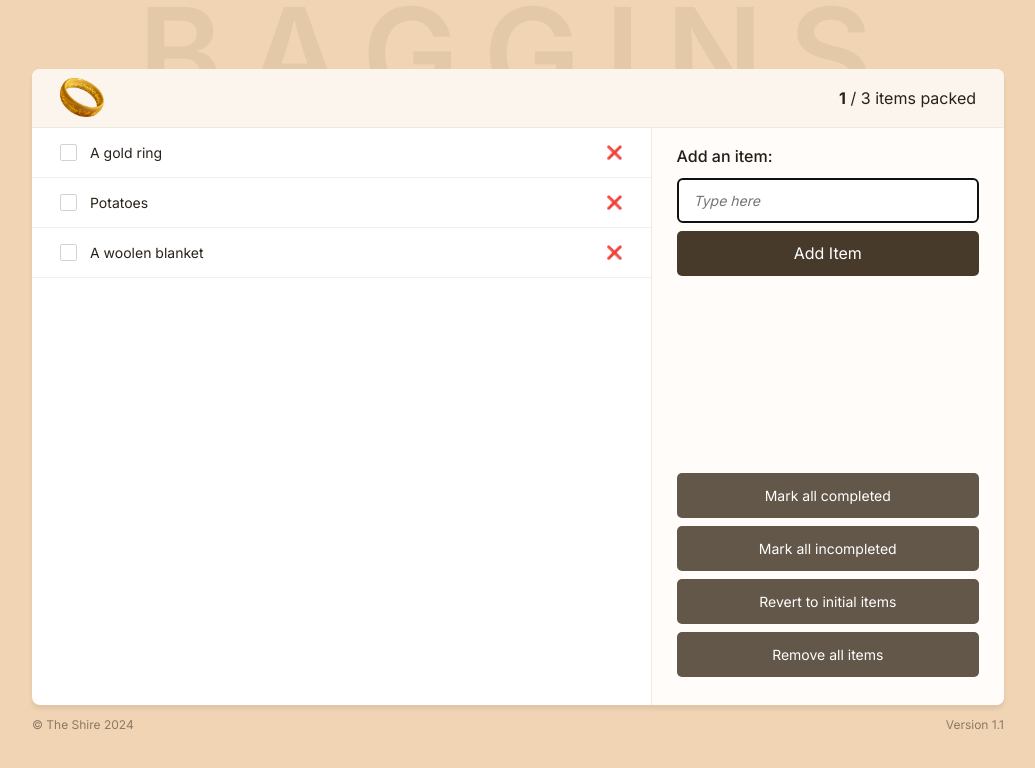
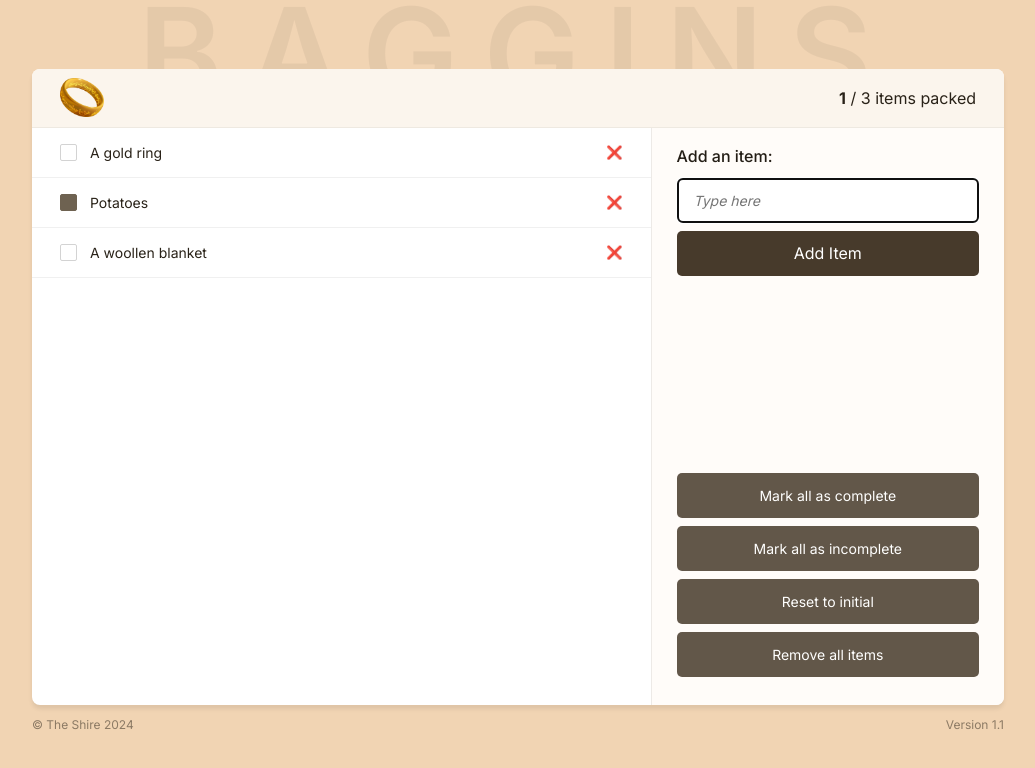
Before and after one commit to Polynomial-B/baggins, a React (Vite) app: page / in a window 1280 px wide. Shown: the top 768 px of the page, without its empty margins (122-1157 px from the left). Built offline with nearby package versions, Linux system fonts and the light colour scheme.

Commit message:
button functions updated

```diff
--- a/src/App.tsx
+++ b/src/App.tsx
@@ -19,13 +19,37 @@ function App() {
 		const newItems = [...items, newItem];
 		setItems(newItems);
 	};
+	const handleRemoveAllItems = () => {
+		setItems([]);
+	};
+	const handleResetToInitial = () => {
+		setItems(initialItems);
+	};
+	const handleMarkAllComplete = () => {
+		const newItems: ItemsType[] = items.map((item) => {
+			return { ...item, packed: true };
+		});
+		setItems(newItems);
+	};
+	const handleMarkAllIncomplete = () => {
+		const newItems: ItemsType[] = items.map((item) => {
+			return { ...item, packed: false };
+		});
+		setItems(newItems);
+	};
 	return (
 		<>
 			<BackgroundHeader />
 			<main>
 				<Header />
 				<ItemList items={items} />
-				<Sidebar handleAddItem={handleAddItem} />
+				<Sidebar
+					handleAddItem={handleAddItem}
+					handleRemoveAllItems={handleRemoveAllItems}
+					handleResetToInitial={handleResetToInitial}
+					handleMarkAllComplete={handleMarkAllComplete}
+					handleMarkAllIncomplete={handleMarkAllIncomplete}
+				/>
 			</main>
 			<Footer />
 		</>
--- a/src/components/Button.tsx
+++ b/src/components/Button.tsx
@@ -1,14 +1,15 @@
+import { ButtonProps } from "../lib/types";
+
 export default function Button({
 	children,
-	type,
-}: {
-	children: React.ReactNode;
-	type?: string;
-}): React.JSX.Element {
+	buttonStyle,
+	onClick,
+}: ButtonProps): React.JSX.Element {
 	return (
 		<button
+			onClick={onClick}
 			className={`button ${
-				type === "secondary" ? "button--secondary" : ""
+				buttonStyle === "secondary" ? "button--secondary" : ""
 			}`}
 		>
 			{children}
--- a/src/components/ButtonGroup.tsx
+++ b/src/components/ButtonGroup.tsx
@@ -1,13 +1,40 @@
 import Button from "./Button";
-import { secondaryButtons } from "../lib/constants";
+import { SidebarProps } from "../lib/types";
 
-export default function ButtonGroup() {
+export default function ButtonGroup({
+	handleRemoveAllItems,
+	handleResetToInitial,
+	handleMarkAllComplete,
+	handleMarkAllIncomplete,
+}: SidebarProps) {
+	const secondaryButtons = [
+		{
+			text: "Mark all as complete",
+			function: handleMarkAllComplete,
+		},
+		{
+			text: "Mark all as incomplete",
+			function: handleMarkAllIncomplete,
+		},
+		{
+			text: "Reset to initial",
+			function: handleResetToInitial,
+		},
+		{
+			text: "Remove all items",
+			function: handleRemoveAllItems,
+		},
+	];
 	return (
 		<section className="button-group">
 			{secondaryButtons.map((item) => {
 				return (
-					<Button key={item} type="secondary">
-						{item}
+					<Button
+						key={item.text + item.function?.toString()}
+						onClick={item.function}
+						buttonStyle="secondary"
+					>
+						{item.text}
 					</Button>
 				);
 			})}
--- a/src/components/ItemList.tsx
+++ b/src/components/ItemList.tsx
@@ -12,11 +12,11 @@ export default function ItemList({ items }: ItemListProps): React.JSX.Element {
 	);
 }
 
-function Item({ item }: ItemsType): React.JSX.Element {
+function Item({ item, packed }: ItemsType): React.JSX.Element {
 	return (
 		<li className="item">
 			<label>
-				<input type="checkbox"></input>
+				<input type="checkbox" checked={packed}></input>
 				{item}
 			</label>
 			<button>❌</button>
--- a/src/components/Sidebar.tsx
+++ b/src/components/Sidebar.tsx
@@ -4,11 +4,20 @@ import { SidebarProps } from "../lib/types";
 
 export default function Sidebar({
 	handleAddItem,
+	handleRemoveAllItems,
+	handleResetToInitial,
+	handleMarkAllComplete,
+	handleMarkAllIncomplete,
 }: SidebarProps): React.JSX.Element {
 	return (
 		<div className="sidebar">
 			<AddItemForm handleAddItem={handleAddItem} />
-			<ButtonGroup />
+			<ButtonGroup
+				handleRemoveAllItems={handleRemoveAllItems}
+				handleResetToInitial={handleResetToInitial}
+				handleMarkAllComplete={handleMarkAllComplete}
+				handleMarkAllIncomplete={handleMarkAllIncomplete}
+			/>
 		</div>
 	);
 }
--- a/src/lib/constants.ts
+++ b/src/lib/constants.ts
@@ -13,14 +13,7 @@ export const initialItems: ItemsType[] = [
   },
   {
     id: 3,
-    item: "A woolen blanket",
+    item: "A woollen blanket",
     packed: false,
   },
 ];
-
-export const secondaryButtons: string[] = [
-  "Mark all completed",
-  "Mark all incompleted",
-  "Revert to initial items",
-  "Remove all items",
-];
```
Also changed, not shown: src/lib/types.ts (+11 -1 lines).
